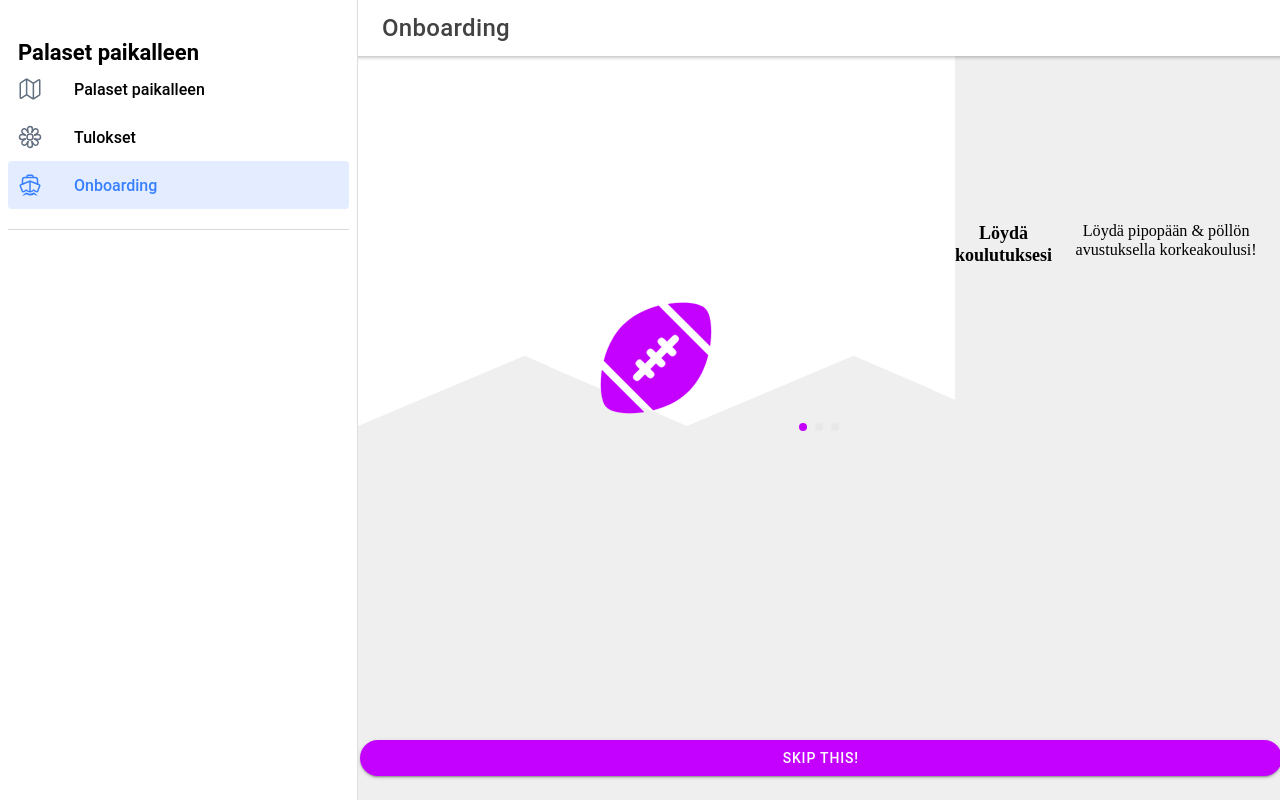
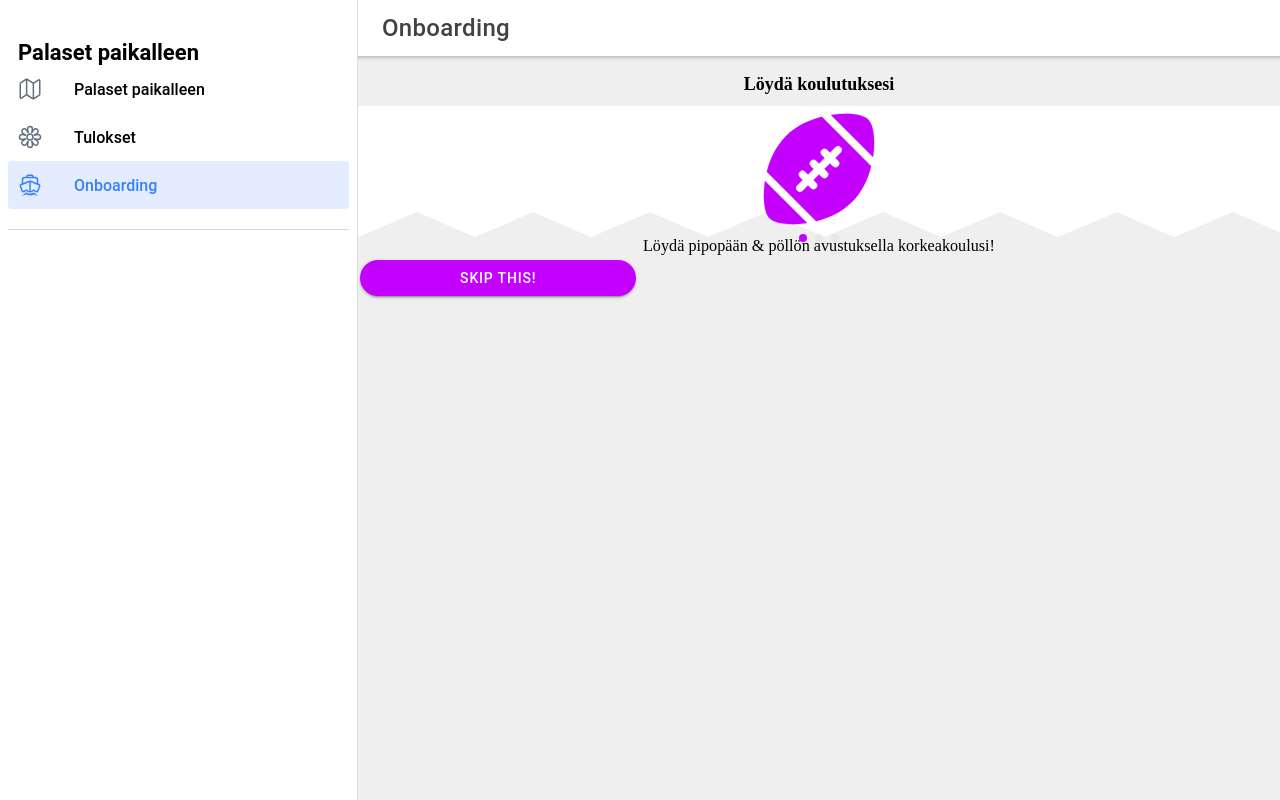
Before and after one commit to aleksi134/PalasetPaikalleen, a React (Create React App) app: page /page/Onboarding in a window 1280 px wide. Built offline with nearby package versions, Linux system fonts and the light colour scheme.

Commit message:
Tries to spam flex-box and something else.

```diff
--- a/src/components/Onboarding.css
+++ b/src/components/Onboarding.css
@@ -1,7 +1,7 @@
 .onboarding {
     /* This is a bad name by the way */
     display: flex;
-    flex-flow: column wrap;
+    flex-direction: column;
     background-color: #efefef !important;
     font-family: 'Raleway' !important;
     --ion-color-primary: #C400FF;
@@ -18,15 +18,16 @@
   }
 
 .parentSlides {
-    display: flex;
+    display: flex !important;
     flex: 1 100%;
 }
 
-/*
-.parentSlides > * {
 
+.childrenSlide {
+  display: flex;
+  flex-flow: column wrap;
 }
-*/
+
 
 .diag {
   background-image: url('/public/assets/onboarding-img/whitebg.svg') !important;
@@ -38,8 +39,7 @@
 }
 
 .diag ion-icon {
-  margin-top: 40% !important;
-  font-size: 7em !important;
+  font-size: 7em;
 }
 
 .onboardingHeader {
@@ -62,9 +62,8 @@
 }
 
 #skip {
-  position: absolute !important;
-  bottom: 20px !important;
-  width: 100% !important;
+
+  width: 30% !important;
   background: none !important;
   text-align: center !important;
   cursor: pointer !important;
--- a/src/components/Onboarding.tsx
+++ b/src/components/Onboarding.tsx
@@ -7,34 +7,33 @@ const Onboarding: React.FC = () => {
   return (
     <IonContent className="onboarding">
       <IonSlides pager className="parentSlides">
-        <IonSlide className="childrenSlide"> {/** TODO remove or use */}
+        <IonSlide className="childrenSlide">
+          <h2 className="onboardingHeader">Löydä koulutuksesi</h2>
           <div className="diag">
             <IonIcon icon={americanFootball} color="primary"></IonIcon>
           </div>
-          <h2 className="onboardingHeader">Löydä koulutuksesi</h2>
-          <p className="onboardingParagraph">Löydä pipopään & pöllön avustuksella korkeakoulusi!</p> {/** football  */}
+          <p className="onboardingParagraph">Löydä pipopään & pöllön avustuksella korkeakoulusi!</p>
         </IonSlide>
 
-        <IonSlide>
+        <IonSlide className="childrenSlide">
+          <h2 className="onboardingHeader">Ratkaise tehtävät</h2>
           <div className="diag">
             <IonIcon icon={medal} color="primary"></IonIcon>
           </div>
-          <h2 className="onboardingHeader">Ratkaise tehtävät</h2>
-          <p className="onboardingParagraph">Pelaa kaupungit läpi ja pohdi vastauksia</p>{' '}
-          {/** medal */}
+          <p className="onboardingParagraph">Pelaa kaupungit läpi ja pohdi vastauksia</p>
         </IonSlide>
 
-        <IonSlide>
+        <IonSlide className="childrenSlide">
+          <h2 className="onboardingHeader">Pohdi lopputulosta</h2>
           <div className="diag">
             <IonIcon icon={analyticsOutline} color="primary"></IonIcon>
           </div>
-          <h2 className="onboardingHeader">Pohdi lopputulosta</h2>
-          <p className="onboardingParagraph">Vastauksien perusteella saat lopputulosteen!</p> {/** analytics */}
+          <p className="onboardingParagraph">Vastauksien perusteella saat lopputulosteen!</p>
         </IonSlide>
       </IonSlides>
       <IonButton shape="round" id="skip">
         Skip this!
-      </IonButton>{' '}
+      </IonButton>
       {/** skip-function here */}
     </IonContent>
   )
```
